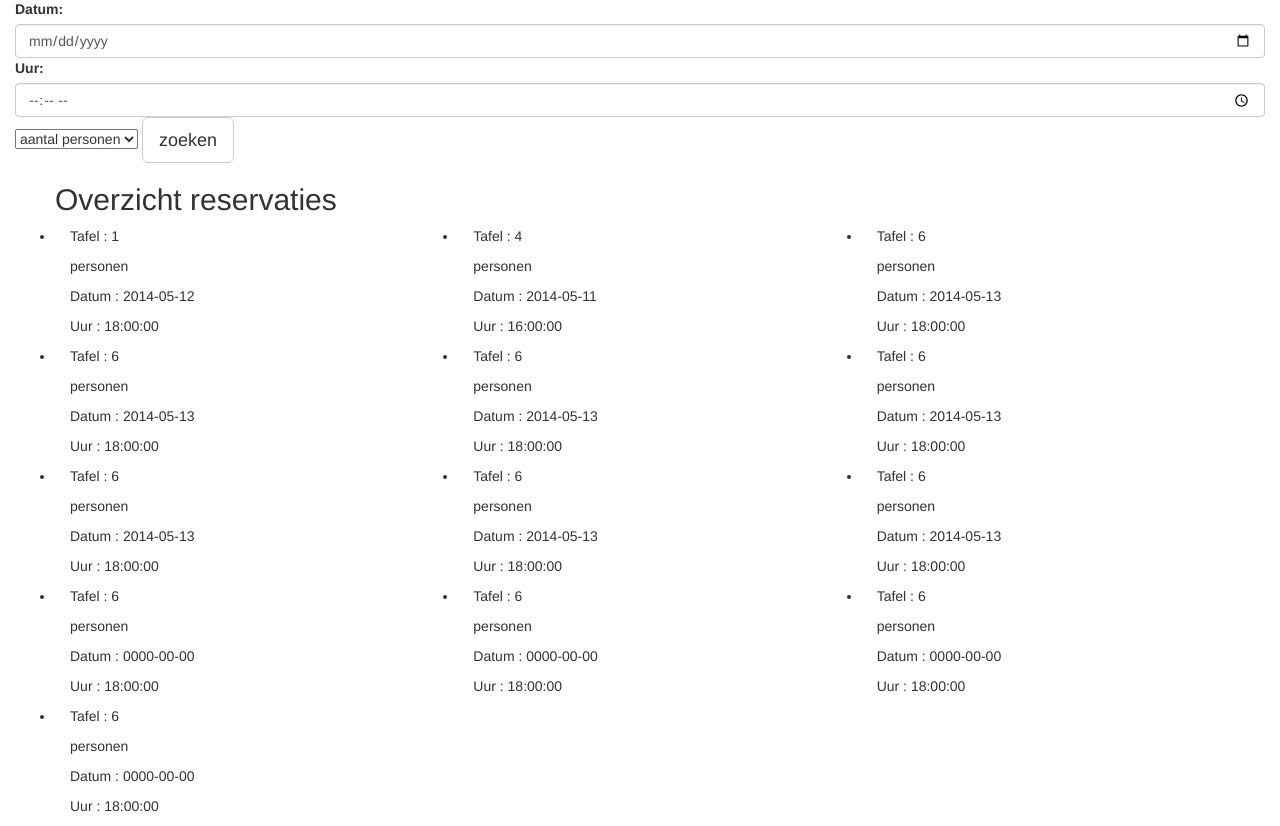
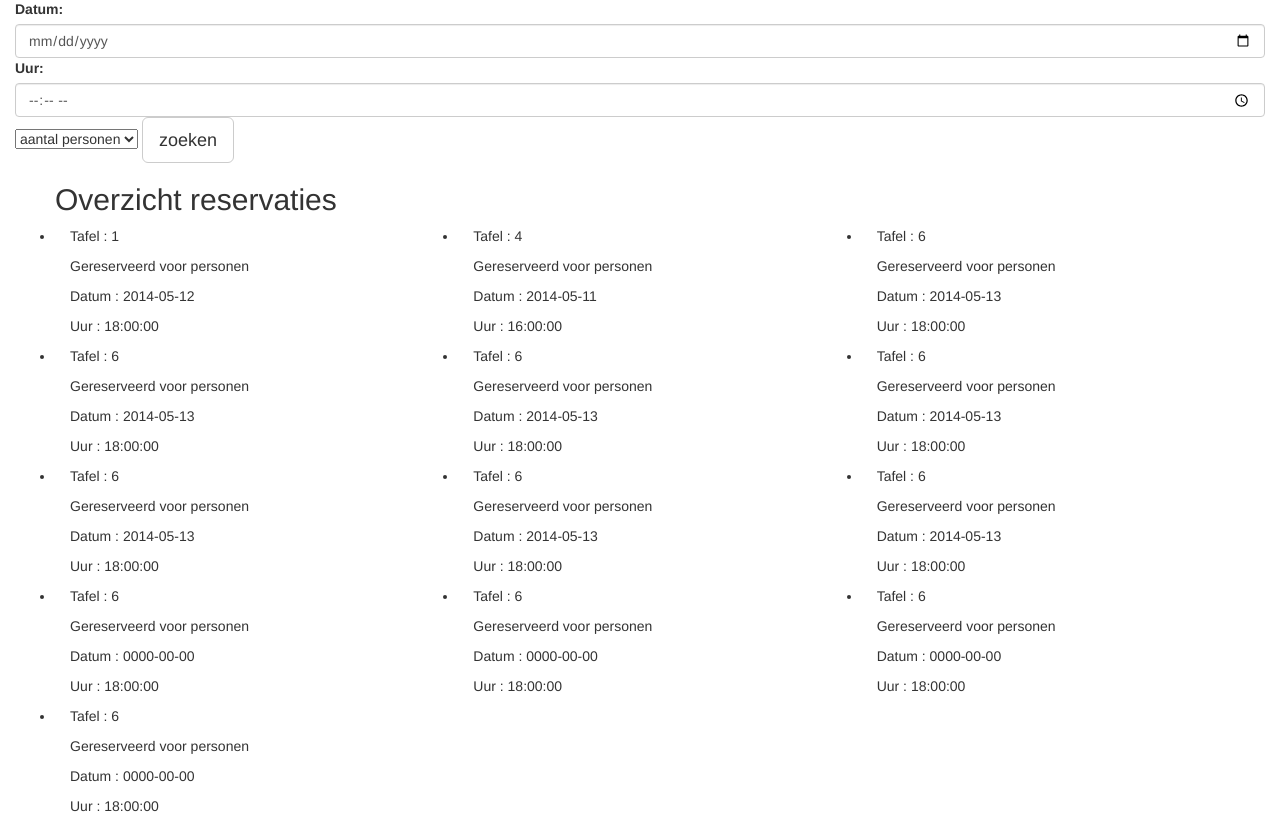
Before and after one commit to GlennVanHaute/PHPGroep14, a PHP site: page /reservatie.php in a window 1280 px wide. Shown: the part 493-1319 px from the top of the page. Run offline with PHP 8.4, Linux system fonts and the light colour scheme; data comes from the database, SQL or seed files in the repository; data that the repository does not hold is empty; some libraries are stand-ins or nearby versions.

Commit message:
Voor # pers gereserveerd in overzicht_reservatie

```diff
--- a/overzicht_reservatie.php
+++ b/overzicht_reservatie.php
@@ -198,7 +198,7 @@
 			echo "<li class='col-xs-4 col-md-4'>";
 			//echo '<p>' GLENN PRINT HIER NAAM GEBRUIKER AF '</p>';
 			echo "<p> Tafel : " . $res['Tafelnummer']."</p>";
-			echo "<p>" .$res['Personen']." personen</p>";
+			echo "<p> Gereserveerd voor " .$res['Personen']." personen</p>";
 			echo "<p> Datum : " .$res['Datum']."</p>";
 			echo "<p> Uur : " .$res['Uur']."</p>";
 
```
